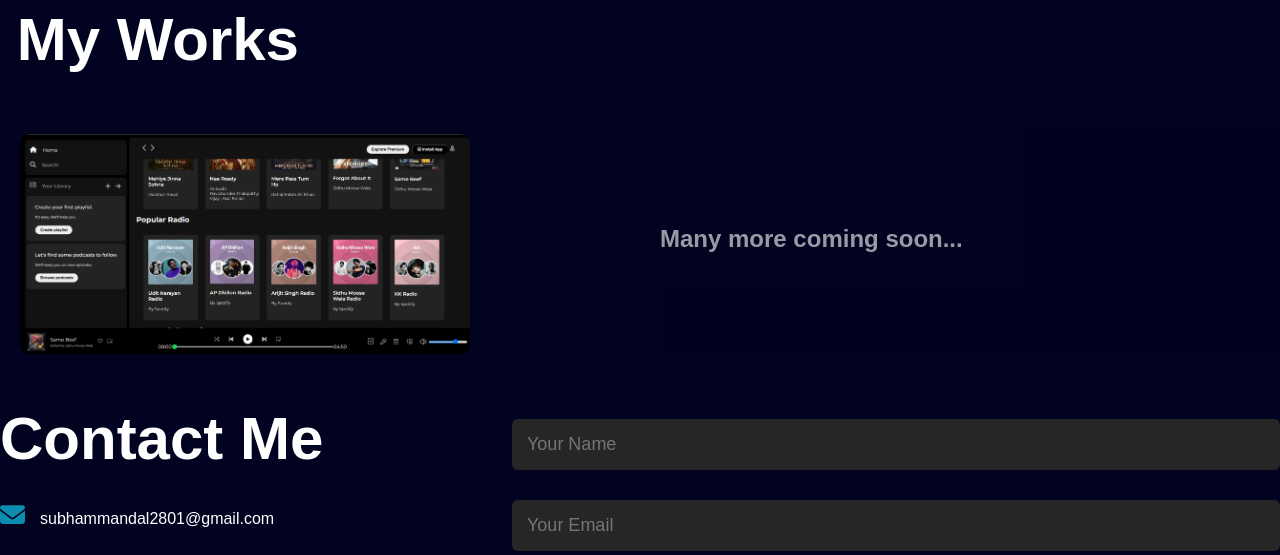
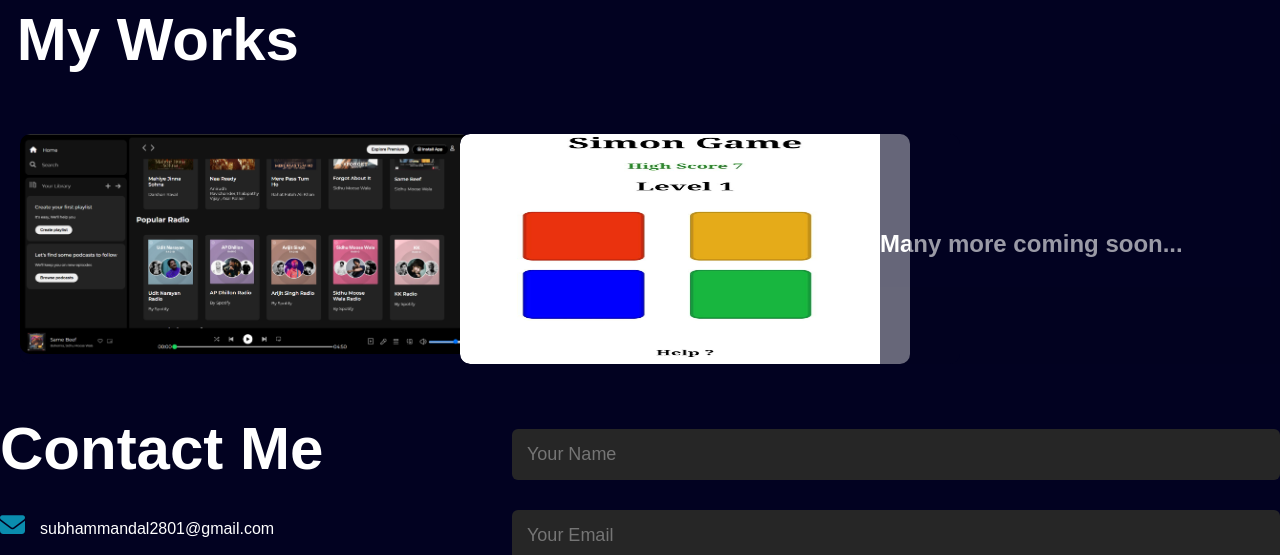
Before and after one commit to Subhammandal5555/Portfolio, a plain HTML site: page index.html in a window 1280 px wide. Shown: the part 2000-2555 px from the top of the page. Drawn offline with nearby package versions, Linux system fonts and the light colour scheme; a web font is replaced by a local one.

Commit message:
Portfolio

```diff
--- a/index.html
+++ b/index.html
@@ -103,6 +103,14 @@
                         <a href="https://spotify-clone-subham.netlify.app/">open</a>
                     </div>
                 </div>
+                <div class="work">
+                    <img src="./src/simon.jpg" alt="img"class="simon">
+                    <div class="layer">
+                        <h2>Simon Game</h2>
+                        <p>Developed a Simon Game web application using HTML,CSS &amp; Javascript.</p>
+                        <a href="https://simon-subham.netlify.app/">open</a>
+                    </div>
+                </div>
                 <div class="coming">
                     <h2>Many more coming soon...</h2>
                 </div>
--- a/style.css
+++ b/style.css
@@ -262,7 +262,10 @@ width: 100%;
     display: block;
     transition: transform 0.5s;
 }
-
+.simon{
+    width: 450px;
+    height: 230px;
+}
 .layer {
     width: 440px;
     height: 0;
```
Also changed, not shown: src/simon.jpg (added).
